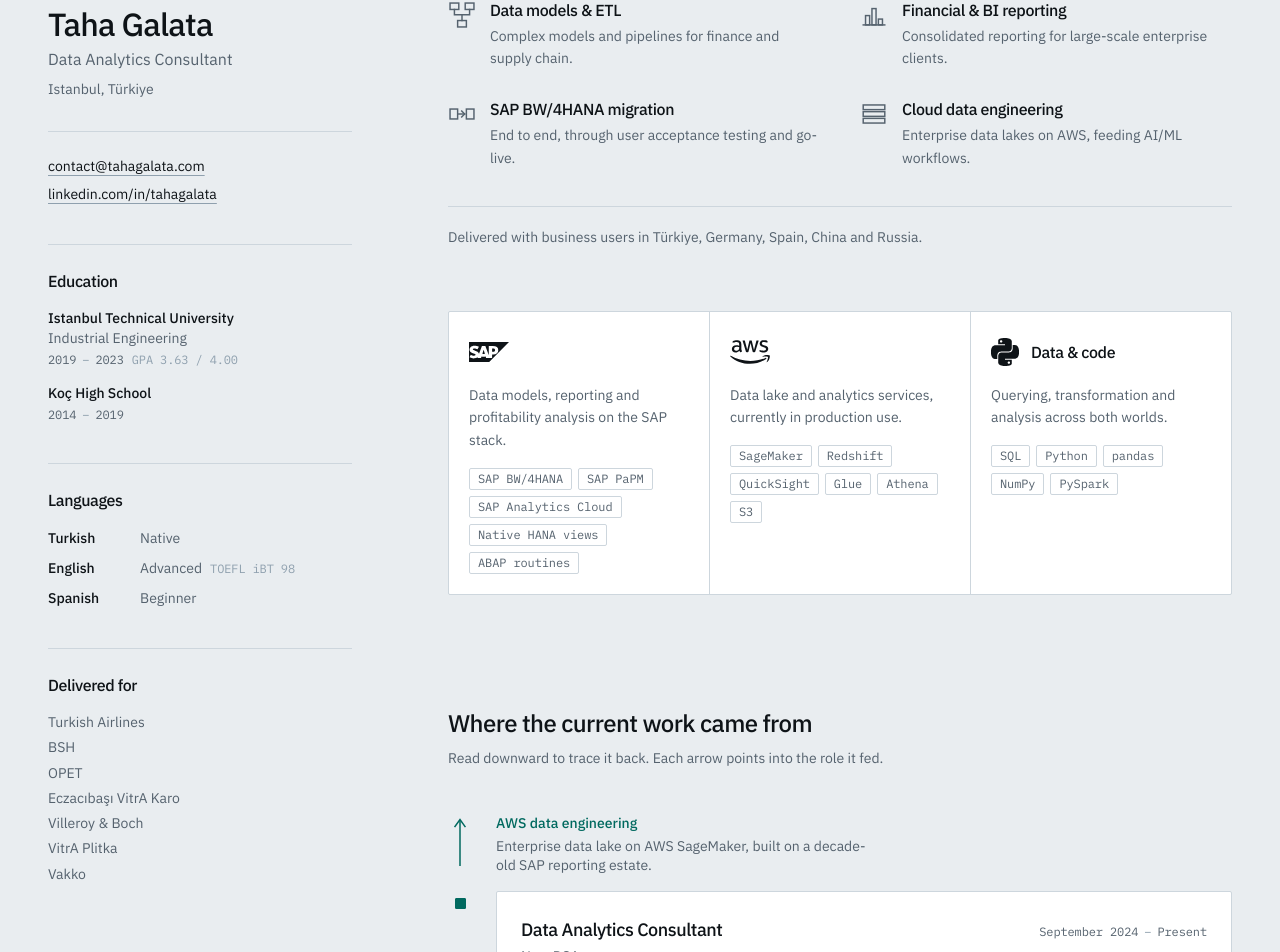
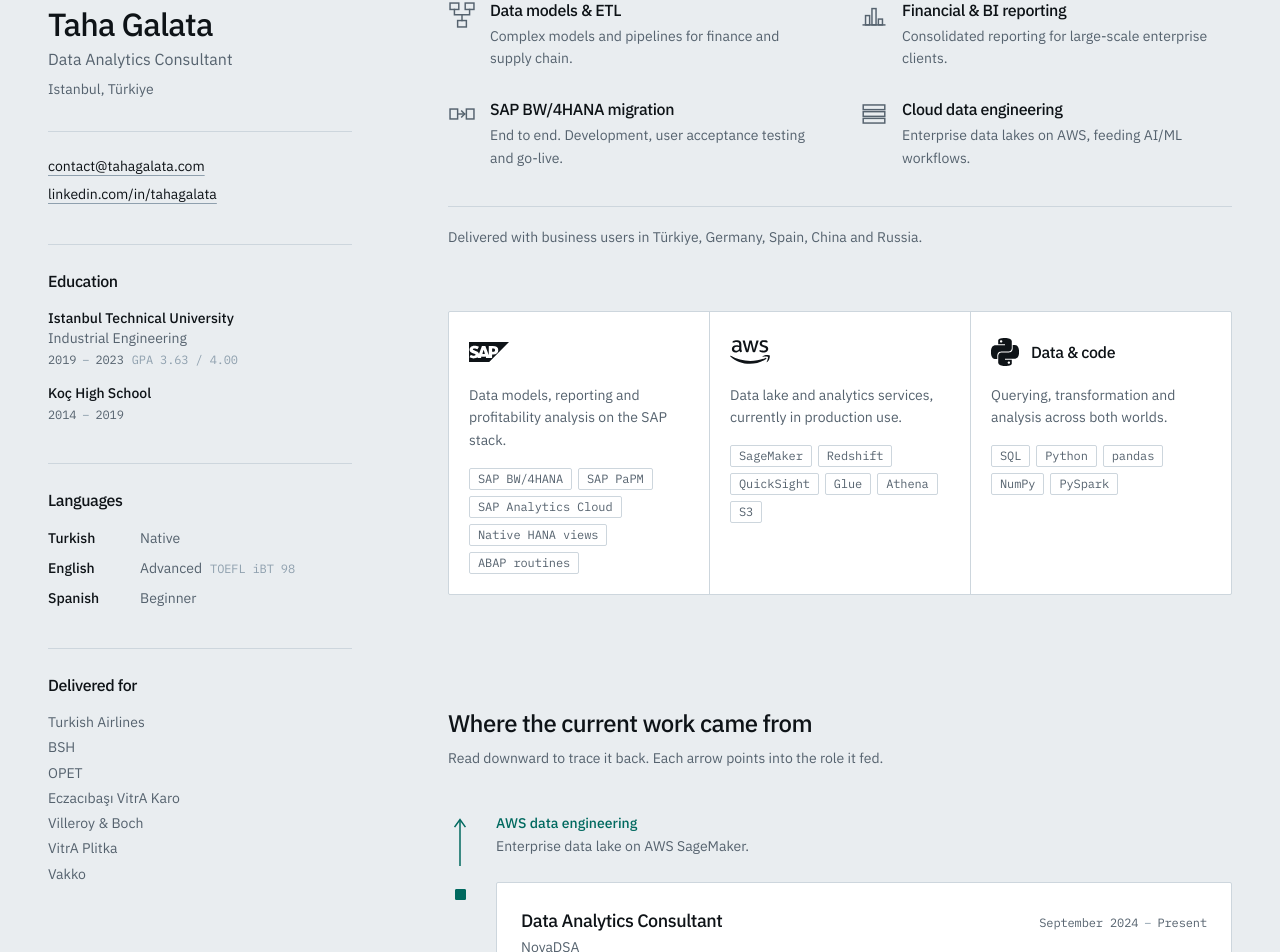
Before and after one commit to tahagalata/tahagalata.github.io, a Next.js app: page / in a window 1280 px wide. Shown: the part 237-1189 px from the top of the page. Built offline with nearby package versions, Linux system fonts and the light colour scheme.

Commit message:
Small changes on the content

```diff
--- a/content/cv.ts
+++ b/content/cv.ts
@@ -91,7 +91,7 @@
 export const trajectory = {
   from: "SAP ecosystem",
   to: "AWS data engineering",
-  note: "Enterprise data lake on AWS SageMaker, built on a decade-old SAP reporting estate.",
+  note: "Enterprise data lake on AWS SageMaker.",
 };
 
 /**
@@ -116,7 +116,7 @@
   {
     glyph: "migrate" as const,
     title: "SAP BW/4HANA migration",
-    detail: "End to end, through user acceptance testing and go-live.",
+    detail: "End to end. Development, user acceptance testing and go-live.",
   },
   {
     glyph: "lake" as const,
```
